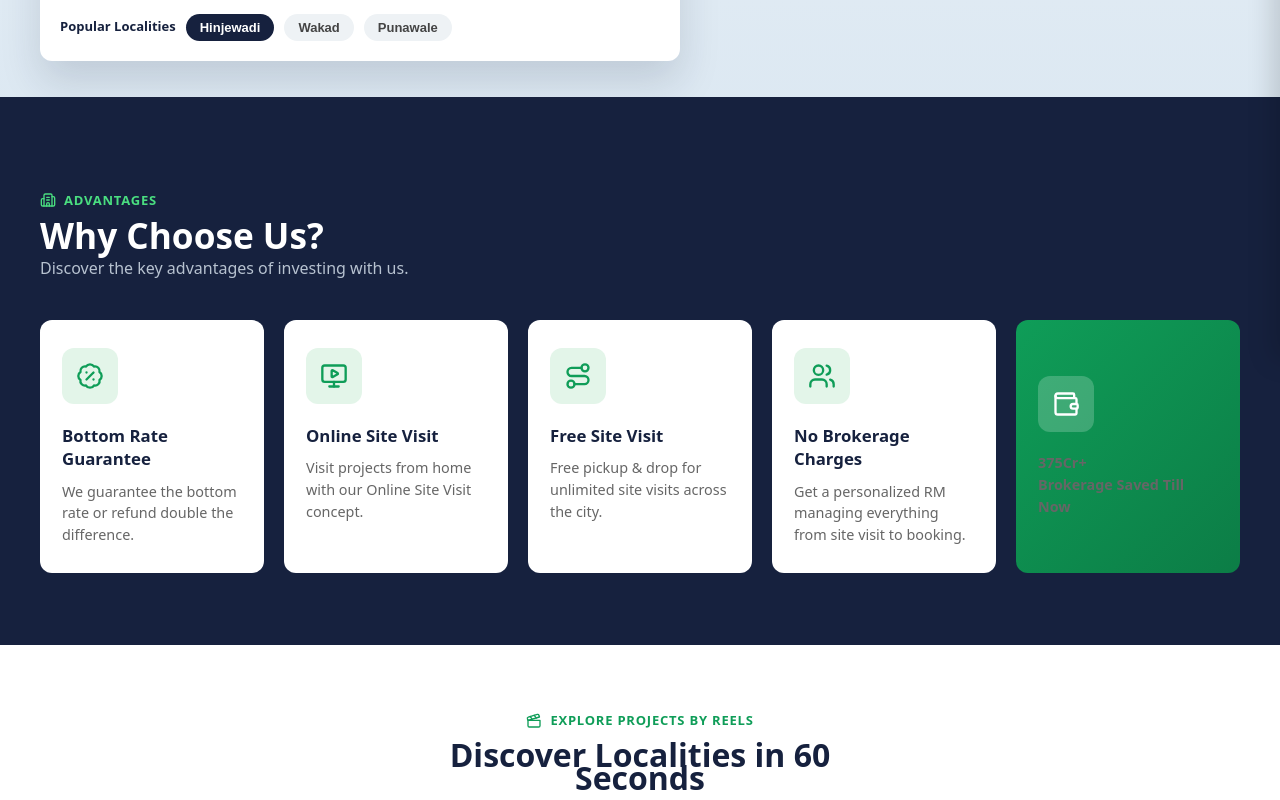
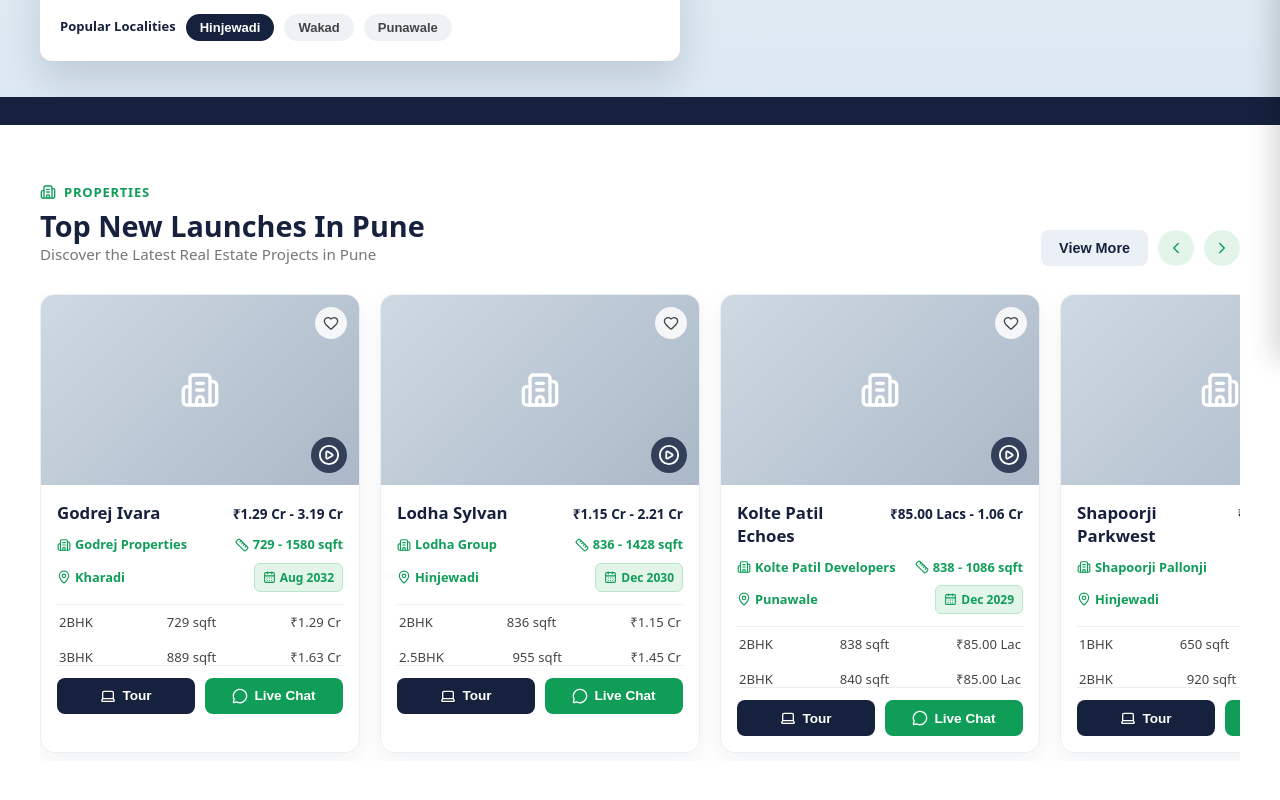
Before and after one commit to aadeshnimkar1111-afk/my-frontend-app, a React (Vite) app: page / in a window 1280 px wide. Shown: the part 440-1240 px from the top of the page. Built offline with nearby package versions, Linux system fonts and the light colour scheme.

Commit message:
Add Properties carousel section with prev/next navigation
- Horizontal scrollable property cards (image, price, developer, units, Tour/Live Chat)
- Left/right arrow buttons scroll the track smoothly
- PROPERTIES array is placeholder data - admin will add/edit real projects here

```diff
--- a/src/App.jsx
+++ b/src/App.jsx
@@ -1,5 +1,6 @@
 import Navbar from './components/Navbar/Navbar'
 import Hero from './components/Hero/Hero'
+import PropertiesCarousel from './components/PropertiesCarousel/PropertiesCarousel'
 import WhyChooseUs from './components/WhyChooseUs/WhyChooseUs'
 import ReelsCarousel from './components/ReelsCarousel/ReelsCarousel'
 import OnlineSiteVisit from './components/OnlineSiteVisit/OnlineSiteVisit'
@@ -11,6 +12,7 @@
     <>
       <Navbar />
       <Hero />
+      <PropertiesCarousel />
       <WhyChooseUs />
       <ReelsCarousel />
       <OnlineSiteVisit />
--- /dev/null
+++ b/src/components/PropertiesCarousel/PropertiesCarousel.css
@@ -0,0 +1,260 @@
+.properties {
+  padding: 56px 40px 64px;
+  background: #fff;
+}
+
+.properties__header {
+  display: flex;
+  align-items: flex-end;
+  justify-content: space-between;
+  gap: 20px;
+  max-width: 1300px;
+  margin: 0 auto 28px;
+}
+
+.properties__eyebrow {
+  display: flex;
+  align-items: center;
+  gap: 8px;
+  color: #0f9d58;
+  font-size: 13px;
+  font-weight: 700;
+  letter-spacing: 0.06em;
+  margin-bottom: 10px;
+}
+
+.properties__header h2 {
+  font-size: 1.8rem;
+  font-weight: 800;
+  color: #16213e;
+  margin: 0 0 6px;
+}
+
+.properties__header p {
+  font-size: 0.95rem;
+  color: #777;
+  margin: 0;
+}
+
+.properties__controls {
+  display: flex;
+  align-items: center;
+  gap: 10px;
+  flex-shrink: 0;
+}
+
+.properties__view-more {
+  padding: 10px 18px;
+  border: none;
+  border-radius: 8px;
+  background: #eaf0f6;
+  color: #16213e;
+  font-size: 0.9rem;
+  font-weight: 600;
+  cursor: pointer;
+}
+
+.properties__arrow {
+  width: 36px;
+  height: 36px;
+  border-radius: 50%;
+  border: none;
+  background: #e3f5e9;
+  color: #0f9d58;
+  display: flex;
+  align-items: center;
+  justify-content: center;
+  cursor: pointer;
+}
+
+.properties__arrow:hover {
+  background: #d5f0e0;
+}
+
+.properties__track {
+  display: flex;
+  gap: 20px;
+  overflow-x: auto;
+  scroll-snap-type: x mandatory;
+  max-width: 1300px;
+  margin: 0 auto;
+  padding-bottom: 8px;
+  scrollbar-width: none;
+}
+
+.properties__track::-webkit-scrollbar {
+  display: none;
+}
+
+.property-card {
+  flex: 0 0 320px;
+  scroll-snap-align: start;
+  border: 1px solid #eee;
+  border-radius: 14px;
+  overflow: hidden;
+  box-shadow: 0 8px 24px rgba(22, 33, 62, 0.06);
+}
+
+.property-card__image {
+  position: relative;
+  height: 190px;
+  background: linear-gradient(135deg, #cfd9e3 0%, #aab8c7 100%);
+  display: flex;
+  align-items: center;
+  justify-content: center;
+  color: #fff;
+}
+
+.property-card__wishlist {
+  position: absolute;
+  top: 12px;
+  right: 12px;
+  width: 32px;
+  height: 32px;
+  border-radius: 50%;
+  border: none;
+  background: rgba(255, 255, 255, 0.85);
+  color: #444;
+  display: flex;
+  align-items: center;
+  justify-content: center;
+  cursor: pointer;
+}
+
+.property-card__play {
+  position: absolute;
+  bottom: 12px;
+  right: 12px;
+  border: none;
+  background: rgba(22, 33, 62, 0.8);
+  color: #fff;
+  border-radius: 50%;
+  width: 36px;
+  height: 36px;
+  display: flex;
+  align-items: center;
+  justify-content: center;
+  cursor: pointer;
+}
+
+.property-card__body {
+  padding: 16px;
+}
+
+.property-card__top-row {
+  display: flex;
+  align-items: baseline;
+  justify-content: space-between;
+  gap: 8px;
+  margin-bottom: 8px;
+}
+
+.property-card__top-row h3 {
+  font-size: 1.05rem;
+  font-weight: 700;
+  color: #16213e;
+  margin: 0;
+}
+
+.property-card__price {
+  font-size: 0.85rem;
+  font-weight: 700;
+  color: #16213e;
+  white-space: nowrap;
+}
+
+.property-card__meta-row {
+  display: flex;
+  align-items: center;
+  justify-content: space-between;
+  gap: 10px;
+  margin-bottom: 6px;
+}
+
+.property-card__meta {
+  display: flex;
+  align-items: center;
+  gap: 4px;
+  font-size: 0.8rem;
+  color: #0f9d58;
+  font-weight: 600;
+}
+
+.property-card__possession {
+  display: flex;
+  align-items: center;
+  gap: 4px;
+  font-size: 0.75rem;
+  font-weight: 700;
+  color: #0f9d58;
+  background: #e3f5e9;
+  border: 1px solid #b8e6c9;
+  border-radius: 6px;
+  padding: 2px 8px;
+}
+
+.property-card__units {
+  max-height: 62px;
+  overflow-y: auto;
+  margin: 12px 0;
+  border-top: 1px solid #eee;
+  border-bottom: 1px solid #eee;
+}
+
+.property-card__unit-row {
+  display: flex;
+  justify-content: space-between;
+  gap: 8px;
+  padding: 6px 2px;
+  font-size: 0.82rem;
+  color: #444;
+}
+
+.property-card__actions {
+  display: flex;
+  gap: 10px;
+}
+
+.property-card__tour,
+.property-card__chat {
+  flex: 1;
+  display: flex;
+  align-items: center;
+  justify-content: center;
+  gap: 6px;
+  padding: 10px;
+  border: none;
+  border-radius: 8px;
+  font-size: 0.85rem;
+  font-weight: 700;
+  cursor: pointer;
+}
+
+.property-card__tour {
+  background: #16213e;
+  color: #fff;
+}
+
+.property-card__chat {
+  background: #0f9d58;
+  color: #fff;
+}
+
+@media (max-width: 700px) {
+  .properties {
+    padding: 40px 20px 48px;
+  }
+
+  .properties__header {
+    flex-direction: column;
+    align-items: flex-start;
+  }
+
+  .properties__header h2 {
+    font-size: 1.5rem;
+  }
+
+  .property-card {
+    flex-basis: 260px;
+  }
+}
--- /dev/null
+++ b/src/components/PropertiesCarousel/PropertiesCarousel.jsx
@@ -0,0 +1,176 @@
+import { useRef } from 'react'
+import {
+  Building2,
+  CalendarDays,
+  ChevronLeft,
+  ChevronRight,
+  Heart,
+  Laptop,
+  MapPin,
+  MessageCircle,
+  PlayCircle,
+  Ruler,
+} from 'lucide-react'
+import './PropertiesCarousel.css'
+
+// Placeholder data - admin will add/edit real projects here (or from a CMS later).
+// `image` is left blank on purpose; a project photo can be dropped in per entry.
+const PROPERTIES = [
+  {
+    id: 1,
+    name: 'Godrej Ivara',
+    developer: 'Godrej Properties',
+    priceRange: '₹1.29 Cr - 3.19 Cr',
+    areaRange: '729 - 1580 sqft',
+    locality: 'Kharadi',
+    possession: 'Aug 2032',
+    image: null,
+    units: [
+      { bhk: '2BHK', sqft: 729, price: '₹1.29 Cr' },
+      { bhk: '3BHK', sqft: 889, price: '₹1.63 Cr' },
+    ],
+  },
+  {
+    id: 2,
+    name: 'Lodha Sylvan',
+    developer: 'Lodha Group',
+    priceRange: '₹1.15 Cr - 2.21 Cr',
+    areaRange: '836 - 1428 sqft',
+    locality: 'Hinjewadi',
+    possession: 'Dec 2030',
+    image: null,
+    units: [
+      { bhk: '2BHK', sqft: 836, price: '₹1.15 Cr' },
+      { bhk: '2.5BHK', sqft: 955, price: '₹1.45 Cr' },
+    ],
+  },
+  {
+    id: 3,
+    name: 'Kolte Patil Echoes',
+    developer: 'Kolte Patil Developers',
+    priceRange: '₹85.00 Lacs - 1.06 Cr',
+    areaRange: '838 - 1086 sqft',
+    locality: 'Punawale',
+    possession: 'Dec 2029',
+    image: null,
+    units: [
+      { bhk: '2BHK', sqft: 838, price: '₹85.00 Lac' },
+      { bhk: '2BHK', sqft: 840, price: '₹85.00 Lac' },
+    ],
+  },
+  {
+    id: 4,
+    name: 'Shapoorji Parkwest',
+    developer: 'Shapoorji Pallonji',
+    priceRange: '₹91.00 Lacs - 1.8 Cr',
+    areaRange: '650 - 1250 sqft',
+    locality: 'Hinjewadi',
+    possession: 'Mar 2031',
+    image: null,
+    units: [
+      { bhk: '1BHK', sqft: 650, price: '₹91.00 Lac' },
+      { bhk: '2BHK', sqft: 920, price: '₹1.25 Cr' },
+    ],
+  },
+]
+
+function PropertiesCarousel() {
+  const trackRef = useRef(null)
+
+  function scroll(direction) {
+    trackRef.current?.scrollBy({ left: direction * 340, behavior: 'smooth' })
+  }
+
+  return (
+    <section className="properties">
+      <div className="properties__header">
+        <div>
+          <div className="properties__eyebrow">
+            <Building2 size={16} />
+            PROPERTIES
+          </div>
+          <h2>Top New Launches In Pune</h2>
+          <p>Discover the Latest Real Estate Projects in Pune</p>
+        </div>
+
+        <div className="properties__controls">
+          <button className="properties__view-more">View More</button>
+          <button className="properties__arrow" aria-label="Previous" onClick={() => scroll(-1)}>
+            <ChevronLeft size={18} />
+          </button>
+          <button className="properties__arrow" aria-label="Next" onClick={() => scroll(1)}>
+            <ChevronRight size={18} />
+          </button>
+        </div>
+      </div>
+
+      <div className="properties__track" ref={trackRef}>
+        {PROPERTIES.map((property) => (
+          <article className="property-card" key={property.id}>
+            <div className="property-card__image">
+              <Building2 size={40} />
+              <button className="property-card__wishlist" aria-label="Save">
+                <Heart size={16} />
+              </button>
+              <button className="property-card__play" aria-label="Play tour">
+                <PlayCircle size={22} />
+              </button>
+            </div>
+
+            <div className="property-card__body">
+              <div className="property-card__top-row">
+                <h3>{property.name}</h3>
+                <span className="property-card__price">{property.priceRange}</span>
+              </div>
+
+              <div className="property-card__meta-row">
+                <span className="property-card__meta">
+                  <Building2 size={14} />
+                  {property.developer}
+                </span>
+                <span className="property-card__meta">
+                  <Ruler size={14} />
+                  {property.areaRange}
+                </span>
+              </div>
+
+              <div className="property-card__meta-row">
+                <span className="property-card__meta">
+                  <MapPin size={14} />
+                  {property.locality}
+                </span>
+                <span className="property-card__possession">
+                  <CalendarDays size={13} />
+                  {property.possession}
+                </span>
+              </div>
+
+              <div className="property-card__units">
+                {property.units.map((unit) => (
+                  <div className="property-card__unit-row" key={unit.bhk + unit.sqft}>
+                    <span>{unit.bhk}</span>
+                    <span>{unit.sqft} sqft</span>
+                    <span>{unit.price}</span>
+                  </div>
+                ))}
+              </div>
+
+              <div className="property-card__actions">
+                <button className="property-card__tour">
+                  <Laptop size={16} />
+                  Tour
+                </button>
+                <button className="property-card__chat">
+                  <MessageCircle size={16} />
+                  Live Chat
+                </button>
+              </div>
+            </div>
+          </article>
+        ))}
+      </div>
+    </section>
+  )
+}
+
+export default PropertiesCarousel
```
